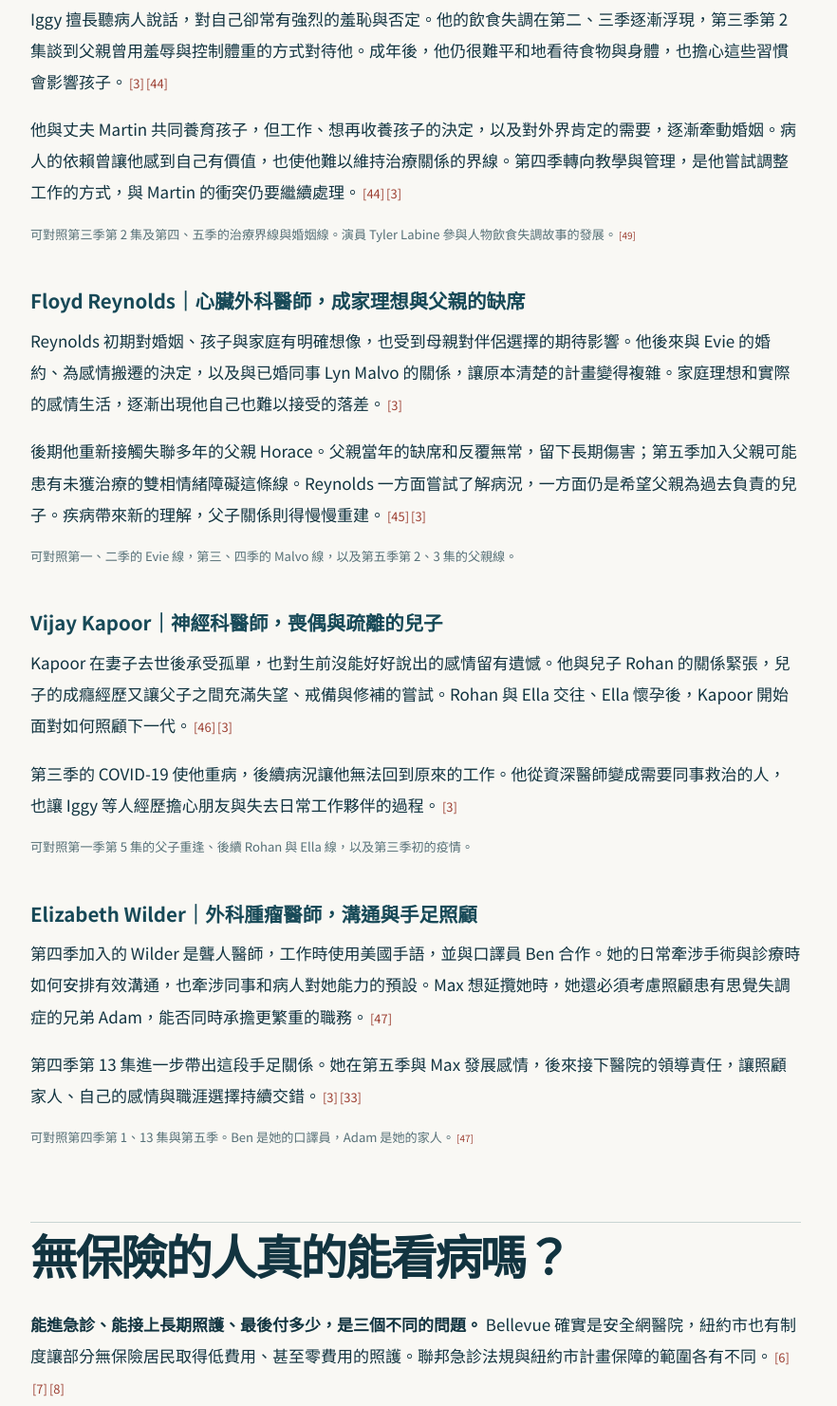
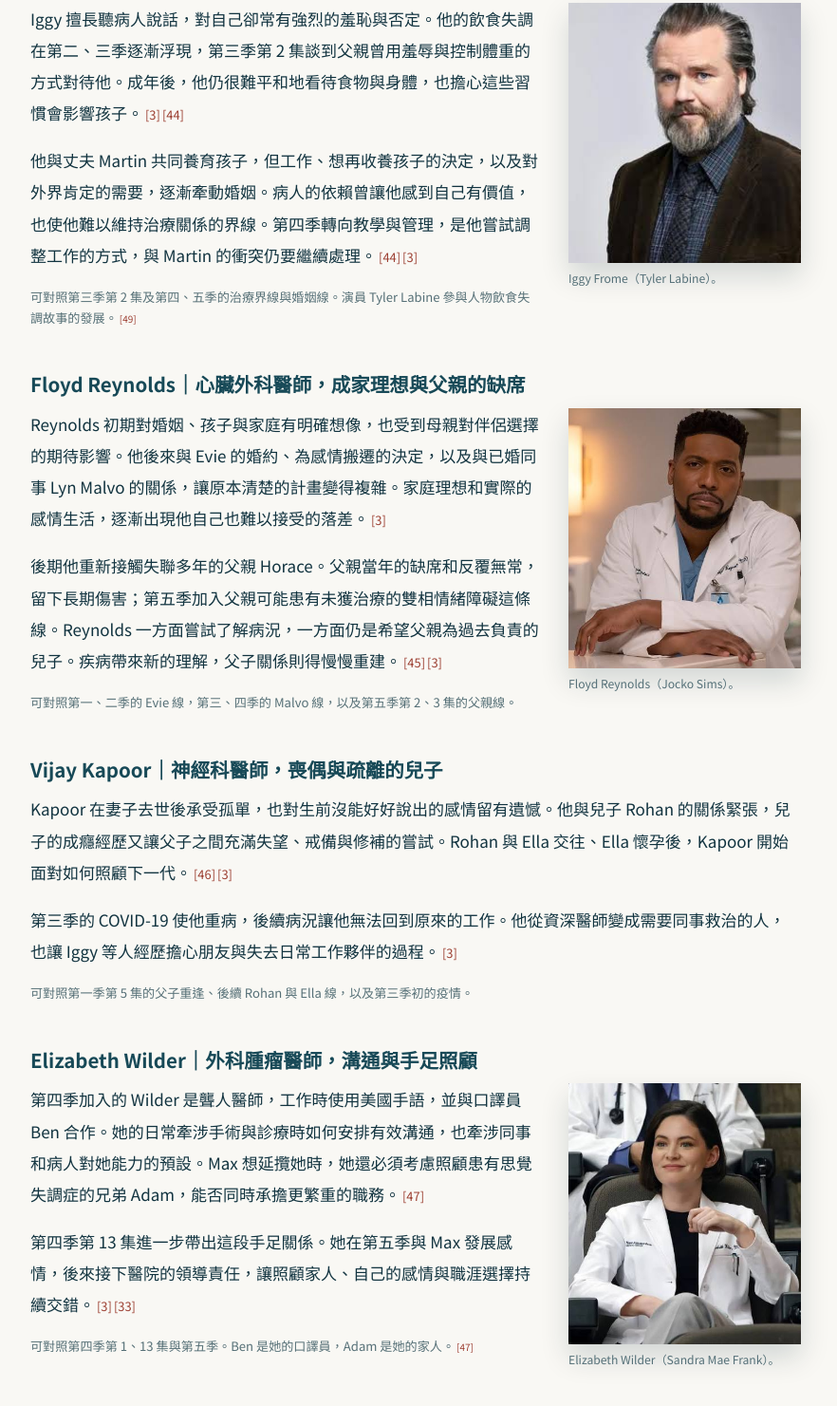
Before and after one commit to WJWang-NYCU/drama-notes, a plain HTML site: page new-amsterdam-nyc-web/complete-guide.html in a window 1280 px wide. Shown: the part 7859-9340 px from the top of the page at 95% size, without its empty margins (202-1084 px from the left). Drawn offline with nearby package versions, Linux system fonts and the light colour scheme; a web font is replaced by a local one.

Commit message:
Add Iggy Floyd and Wilder portraits

```diff
--- a/new-amsterdam-nyc-web/complete-guide.html
+++ b/new-amsterdam-nyc-web/complete-guide.html
@@ -86,10 +86,12 @@
 <p class="caption">可對照第一季第 5 集、第三季的 Mina 家庭線，以及第四季第 17、18 集的中風與復健。</p>
 <h2 id="families">家人、伴侶與照顧責任</h2>
 <h3>Iggy Frome｜精神科醫師，飲食失調與自我價值</h3>
+<figure class="portrait"><img src="assets/people/iggy-frome.jpeg" alt="Iggy Frome 的角色照片"><figcaption>Iggy Frome（Tyler Labine）。</figcaption></figure>
 <p>Iggy 擅長聽病人說話，對自己卻常有強烈的羞恥與否定。他的飲食失調在第二、三季逐漸浮現，第三季第 2 集談到父親曾用羞辱與控制體重的方式對待他。成年後，他仍很難平和地看待食物與身體，也擔心這些習慣會影響孩子。<a class="citation" href="#source-3">[3]</a><a class="citation" href="#source-44">[44]</a></p>
 <p>他與丈夫 Martin 共同養育孩子，但工作、想再收養孩子的決定，以及對外界肯定的需要，逐漸牽動婚姻。病人的依賴曾讓他感到自己有價值，也使他難以維持治療關係的界線。第四季轉向教學與管理，是他嘗試調整工作的方式，與 Martin 的衝突仍要繼續處理。<a class="citation" href="#source-44">[44]</a><a class="citation" href="#source-3">[3]</a></p>
 <p class="caption">可對照第三季第 2 集及第四、五季的治療界線與婚姻線。演員 Tyler Labine 參與人物飲食失調故事的發展。<a class="citation" href="#source-49">[49]</a></p>
 <h3>Floyd Reynolds｜心臟外科醫師，成家理想與父親的缺席</h3>
+<figure class="portrait"><img src="assets/people/floyd-reynolds.jpeg" alt="Floyd Reynolds 穿著白袍的角色照片"><figcaption>Floyd Reynolds（Jocko Sims）。</figcaption></figure>
 <p>Reynolds 初期對婚姻、孩子與家庭有明確想像，也受到母親對伴侶選擇的期待影響。他後來與 Evie 的婚約、為感情搬遷的決定，以及與已婚同事 Lyn Malvo 的關係，讓原本清楚的計畫變得複雜。家庭理想和實際的感情生活，逐漸出現他自己也難以接受的落差。<a class="citation" href="#source-3">[3]</a></p>
 <p>後期他重新接觸失聯多年的父親 Horace。父親當年的缺席和反覆無常，留下長期傷害；第五季加入父親可能患有未獲治療的雙相情緒障礙這條線。Reynolds 一方面嘗試了解病況，一方面仍是希望父親為過去負責的兒子。疾病帶來新的理解，父子關係則得慢慢重建。<a class="citation" href="#source-45">[45]</a><a class="citation" href="#source-3">[3]</a></p>
 <p class="caption">可對照第一、二季的 Evie 線，第三、四季的 Malvo 線，以及第五季第 2、3 集的父親線。</p>
@@ -98,6 +100,7 @@
 <p>第三季的 COVID-19 使他重病，後續病況讓他無法回到原來的工作。他從資深醫師變成需要同事救治的人，也讓 Iggy 等人經歷擔心朋友與失去日常工作夥伴的過程。<a class="citation" href="#source-3">[3]</a></p>
 <p class="caption">可對照第一季第 5 集的父子重逢、後續 Rohan 與 Ella 線，以及第三季初的疫情。</p>
 <h3>Elizabeth Wilder｜外科腫瘤醫師，溝通與手足照顧</h3>
+<figure class="portrait"><img src="assets/people/elizabeth-wilder.jpeg" alt="Elizabeth Wilder 穿著白袍的角色照片"><figcaption>Elizabeth Wilder（Sandra Mae Frank）。</figcaption></figure>
 <p>第四季加入的 Wilder 是聾人醫師，工作時使用美國手語，並與口譯員 Ben 合作。她的日常牽涉手術與診療時如何安排有效溝通，也牽涉同事和病人對她能力的預設。Max 想延攬她時，她還必須考慮照顧患有思覺失調症的兄弟 Adam，能否同時承擔更繁重的職務。<a class="citation" href="#source-47">[47]</a></p>
 <p>第四季第 13 集進一步帶出這段手足關係。她在第五季與 Max 發展感情，後來接下醫院的領導責任，讓照顧家人、自己的感情與職涯選擇持續交錯。<a class="citation" href="#source-3">[3]</a><a class="citation" href="#source-33">[33]</a></p>
 <p class="caption">可對照第四季第 1、13 集與第五季。Ben 是她的口譯員，Adam 是她的家人。<a class="citation" href="#source-47">[47]</a></p>
```
Also changed, not shown: new-amsterdam-nyc-web/index.html (+3 -0 lines), new-amsterdam-nyc-web/assets/people/elizabeth-wilder.jpeg (added), new-amsterdam-nyc-web/assets/people/floyd-reynolds.jpeg (added), new-amsterdam-nyc-web/assets/people/iggy-frome.jpeg (added).
